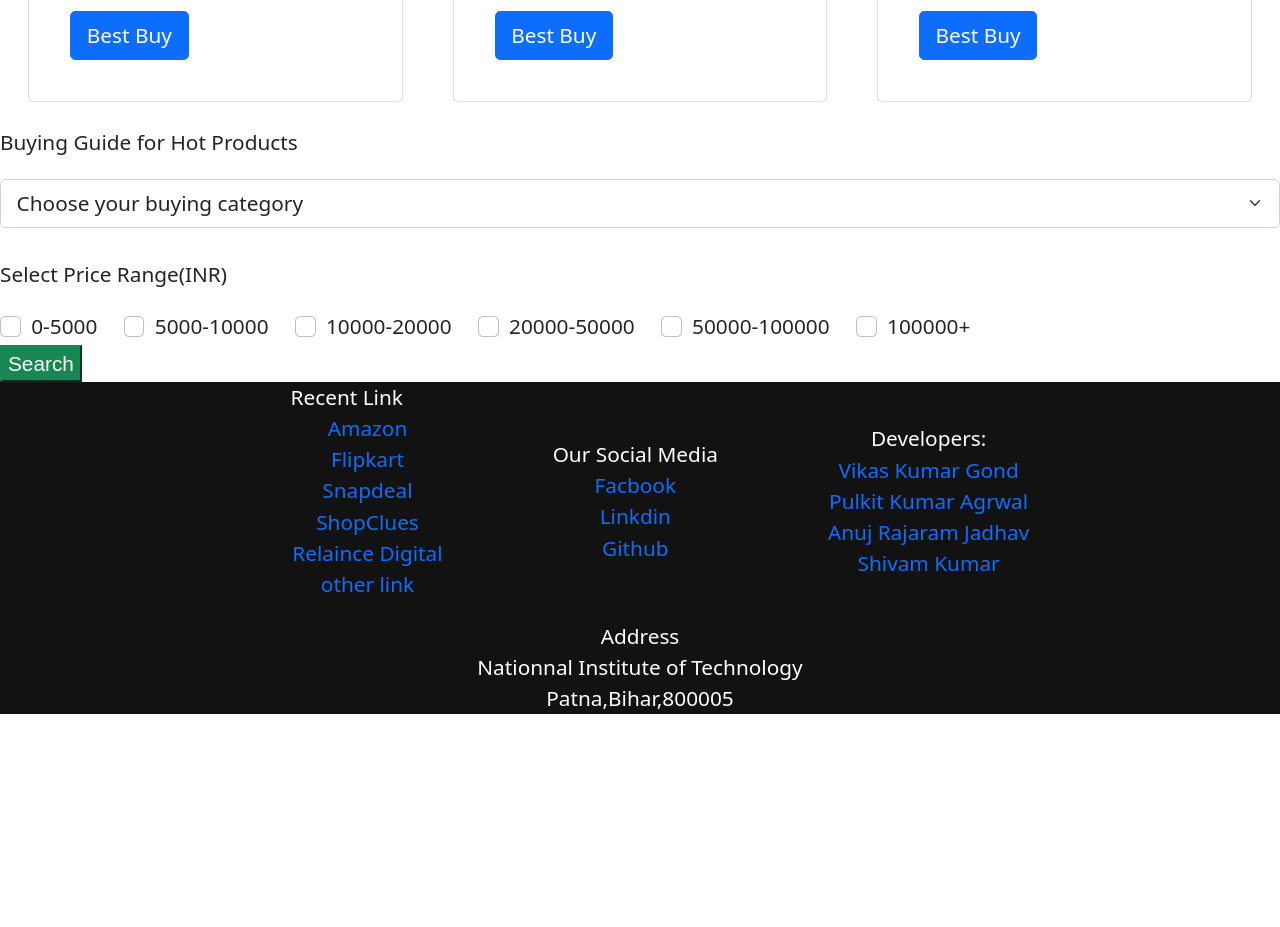
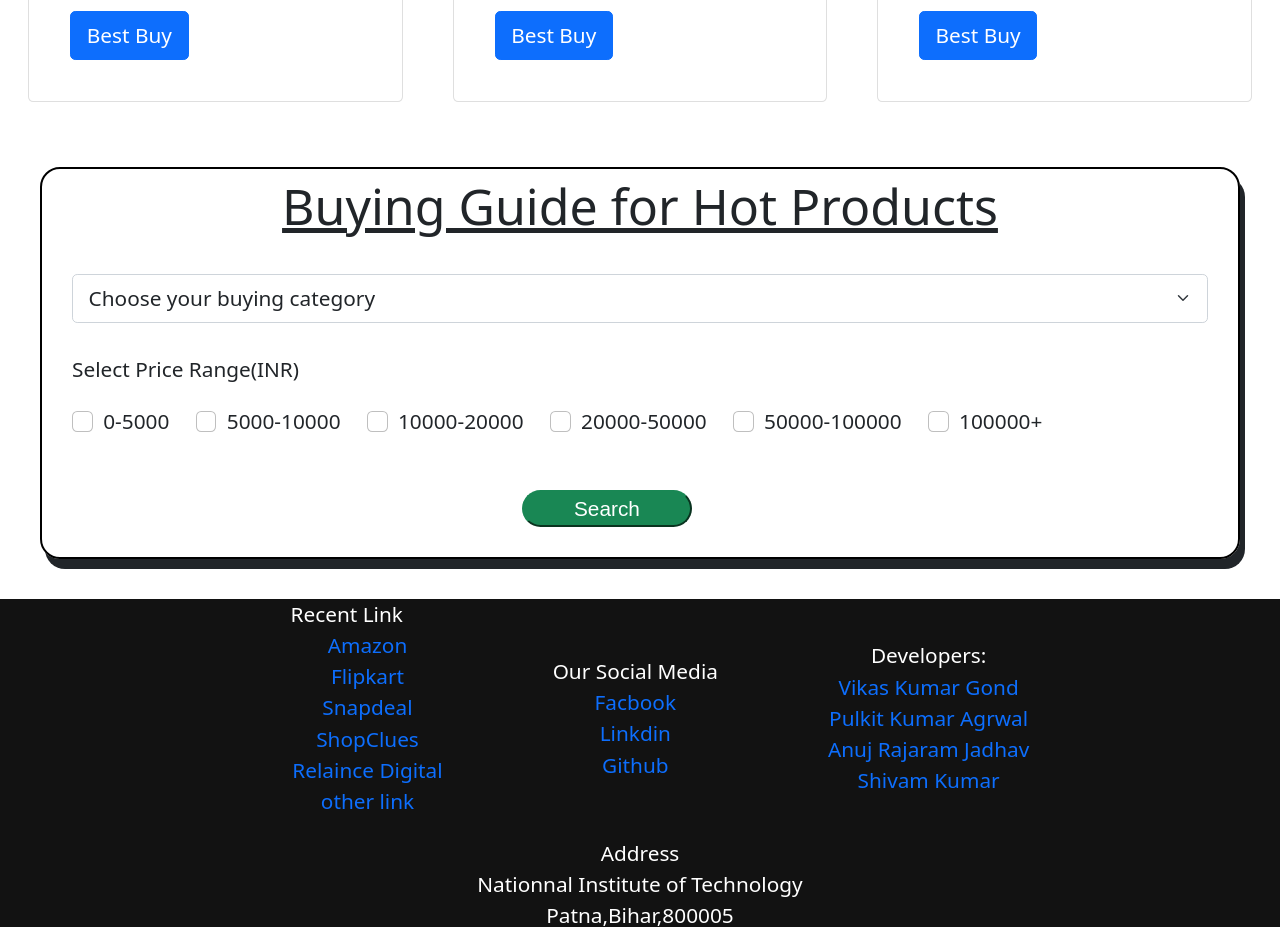
Before and after one commit to Hack-o-Heist/Hack-o-heist-Medical, a plain HTML site: page index.html in a window 1280 px wide. Shown: the part 2800-3727 px from the top of the page. Before the commit the page ends 3514 px from the top, so only its background shows below. Drawn offline with nearby package versions, Linux system fonts and the light colour scheme.

Commit message:
Update style.css

```diff
--- a/css/style.css
+++ b/css/style.css
@@ -49,3 +49,34 @@ li{
 li a{
     text-decoration: none;
 }
+
+/* buying guide */
+.buyingguide{
+    border: solid black 2px;
+    margin:40px;
+    border-radius:20px;
+    box-shadow: 5px 10px;
+}
+.buyhead{
+    font-size: 50px;
+    text-align:center;
+    text-decoration: underline;
+}
+.buyingform{
+    margin:30px;
+}
+.btn1{
+    margin-left: 450px;
+    margin-right: 300px;
+    margin-top: 50px;
+    padding-left: 50px;
+    padding-right: 50px;
+    border-radius:  20px;
+}
+.btn1:hover{
+    font-size:  30px;
+    margin-top: 50px;
+    padding-left: 70px;
+    padding-right: 70px;
+    border-radius:  20px;
+}
```
